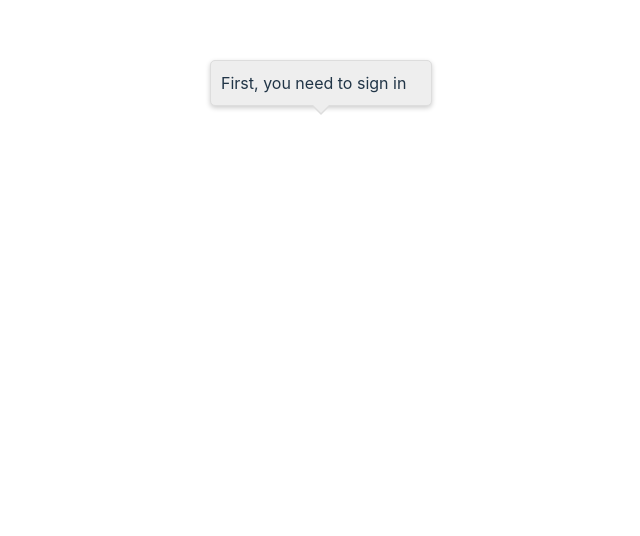
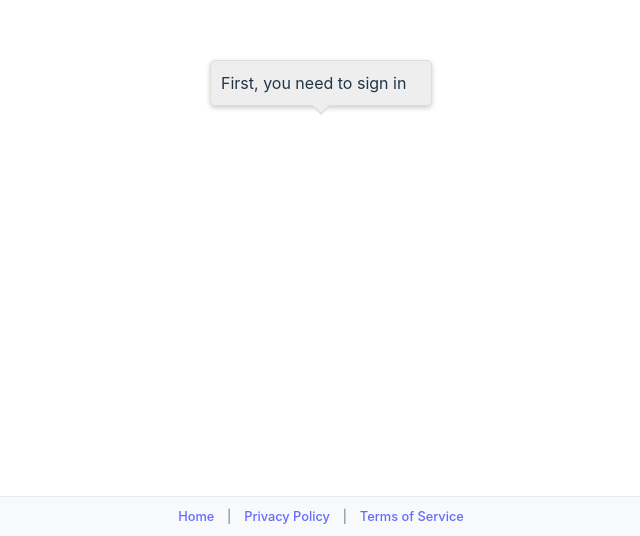
Before and after one commit to bogdanripa/Calendars-Sync, a React (Vite) app in the folder client/: page /login in a window 1280 px wide. Shown: the part 264-800 px from the top of the page, without its empty margins (319-959 px from the left). Built offline with nearby package versions, Linux system fonts and the light colour scheme; no server answers; what @genezio/auth would draw is missing.

Commit message:
Added footer w/ links

```diff
--- a/client/src/App.tsx
+++ b/client/src/App.tsx
@@ -4,6 +4,8 @@ import { AuthService } from "@genezio/auth";
 import { useNavigate } from 'react-router-dom';
 import "./App.css";
 import SimpleTooltip from './simpleTooltip/simpleTooltip.js';
+import Footer from './Footer.tsx';
+
 
 export default function App({authInstance}: {authInstance: AuthService}) {
   let loaded = false;
@@ -98,6 +100,7 @@ export default function App({authInstance}: {authInstance: AuthService}) {
         <button onClick={handleSync}>Sync Calendars</button>
       }
       <button onClick={handleSignOut}>Sign Out</button>
+      <Footer />
     </>
   );
 }
--- /dev/null
+++ b/client/src/Footer.css
@@ -0,0 +1,16 @@
+footer {
+    position: fixed;
+    bottom: 0;
+    width: 100%;
+    background-color: #f8f9fa;
+    padding: 10px 0;
+    text-align: center;
+    border-top: 1px solid #e9ecef;
+    font-size: 0.8rem;
+    color: #6c757d;
+    left: 0;
+}
+
+footer a {
+    margin: 0 1em;
+}
--- /dev/null
+++ b/client/src/Footer.tsx
@@ -0,0 +1,15 @@
+import './Footer.css';
+
+const Footer: React.FC = () => {
+    return (
+      <footer>
+        <a href="/">Home</a>
+        |
+        <a href="/privacy-policy">Privacy Policy</a>
+        |
+        <a href="/terms-of-service">Terms of Service</a>
+      </footer>
+    );
+  };
+
+  export default Footer;
--- a/client/src/Login.tsx
+++ b/client/src/Login.tsx
@@ -3,6 +3,7 @@ import { CredentialResponse, GoogleLogin } from '@react-oauth/google';
 import { AuthService } from '@genezio/auth';
 import { useNavigate } from 'react-router-dom';
 import SimpleTooltip from './simpleTooltip/simpleTooltip.js';
+import Footer from './Footer.tsx';
 
 const Login: React.FC = () => {
   const navigate = useNavigate();
@@ -30,6 +31,7 @@ const Login: React.FC = () => {
   }, [])
 
   return (
+    <>
       <div className="form-container">
         { googleLoginLoading ?
               <>Loading...</> :
@@ -44,6 +46,8 @@ const Login: React.FC = () => {
               />
         }
       </div>
+      <Footer />
+    </>
   );
 };
 
--- a/client/src/PrivacyPolicy.tsx
+++ b/client/src/PrivacyPolicy.tsx
@@ -1,5 +1,8 @@
+import Footer from './Footer.tsx';
+
 const PrivacyPolicy: React.FC = () => {
   return (
+    <>
       <div>
         <h1>Privacy Policy</h1>
 
@@ -13,6 +16,8 @@ const PrivacyPolicy: React.FC = () => {
           <li>Contact Us: For questions, contact us at bogdanripa+calendar@gmail.com.</li>
         </ul>
       </div>
+      <Footer />
+    </>
   );
 };
 
--- a/client/src/TermsOfService.tsx
+++ b/client/src/TermsOfService.tsx
@@ -1,5 +1,8 @@
+import Footer from './Footer.tsx';
+
 const TermsOfService: React.FC = () => {
   return (
+    <>
       <div>
         <h1>Terms Of Service</h1>
 
@@ -17,6 +20,8 @@ const TermsOfService: React.FC = () => {
           <li>Contact Us: For any questions about these terms, please contact bogdanripa+calendar@gmail.com.</li>
         </ul>
       </div>
+      <Footer />
+    </>
   );
 };
 
```
Lines whose indentation alone changed are shown as unchanged.
